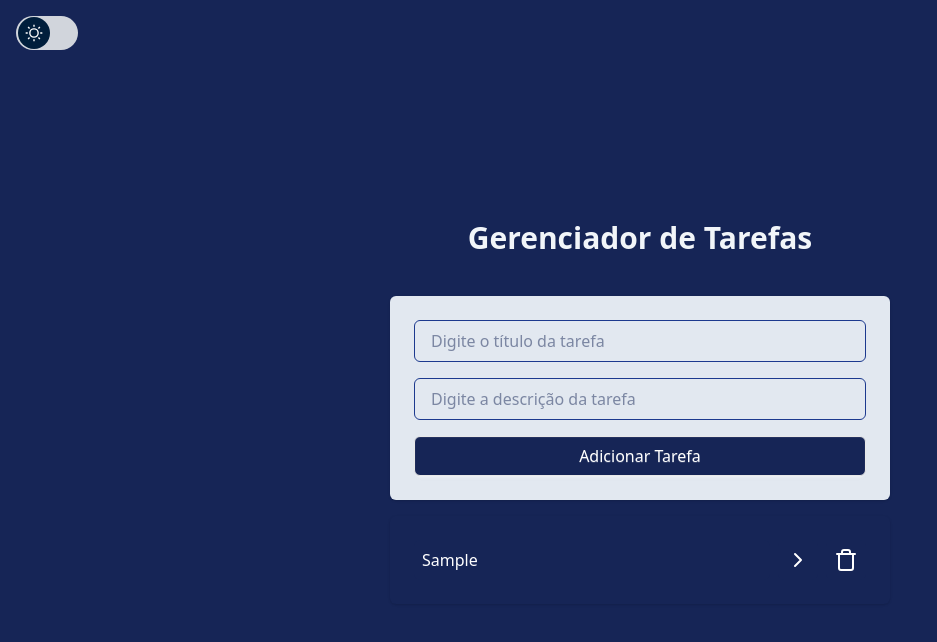
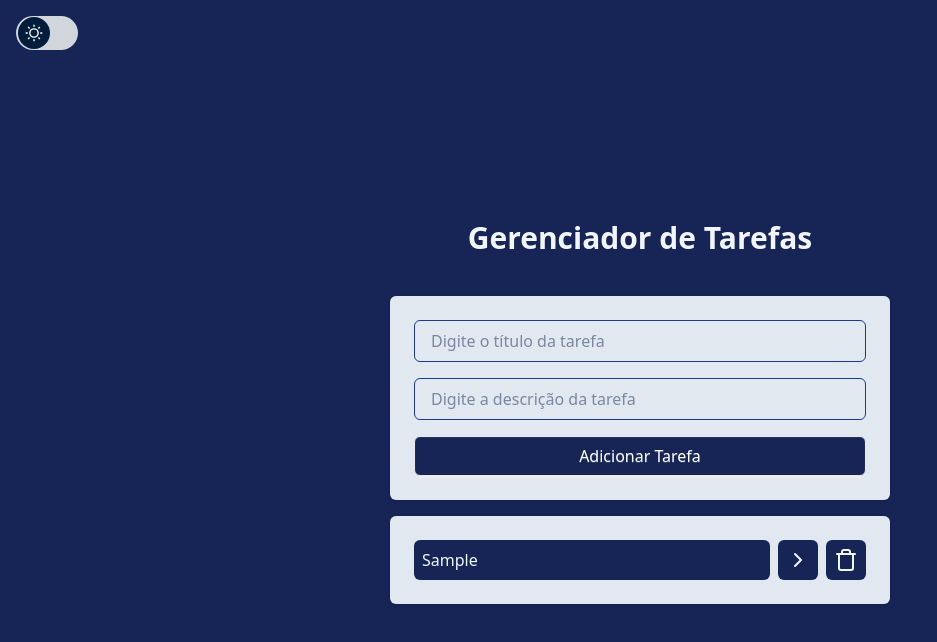
Before and after one commit to BrandonViana/gerenciador-de-tarefas, a React (Vite) app: page / in a window 1280 px wide. Both pictures are taken after typing "Sample", "Sample" into the empty fields and a click on the button "Adicionar Tarefa". Shown: the top 642 px of the page, without its empty margins (0-937 px from the left). Built offline with nearby package versions, Linux system fonts and the light colour scheme.

Commit message:
fixed some bugs

```diff
--- a/src/components/Button.jsx
+++ b/src/components/Button.jsx
@@ -1,7 +1,7 @@
 function Button(props) {
   return (
     <button
-      className="bg-blue-950 dark:bg-white dark:text-blue-950 p-2 rounded-md text-white cursor-pointer transition "
+      className="bg-blue-950 dark:bg-blue-50 dark:text-blue-950 p-2 rounded-md text-blue-50 cursor-pointer transition "
       {...props}
     >
       {props.children}
--- a/src/components/Tasks.jsx
+++ b/src/components/Tasks.jsx
@@ -12,12 +12,12 @@ function Tasks({ tasks, onTaskClick, onDeleteTaskClick }) {
   }
 
   return (
-    <ul className="space-y-4 p-6 bg-slate-300- dark:bg-blue-950 rounded-md shadow">
+    <ul className="space-y-4 p-6 bg-slate-300- dark:bg-blue-950 bg-slate-200 rounded-md shadow">
       {tasks.map((task) => (
         <li key={task.id} className="flex gap-2">
           <button
             onClick={() => onTaskClick(task.id)}
-            className={`bg-blue-950 text-left w-full flex items-center gap-2 dark:bg-blue-50 dark:text-blue-950 text-white p-2 rounded-md cursor-pointer transition`}
+            className={`bg-blue-950 text-left w-full flex items-center gap-2 dark:bg-blue-50 dark:text-blue-950 text-blue-50 p-2 rounded-md cursor-pointer transition`}
           >
             {task.isCompleted && <CheckIcon />}
             {task.title}
```
